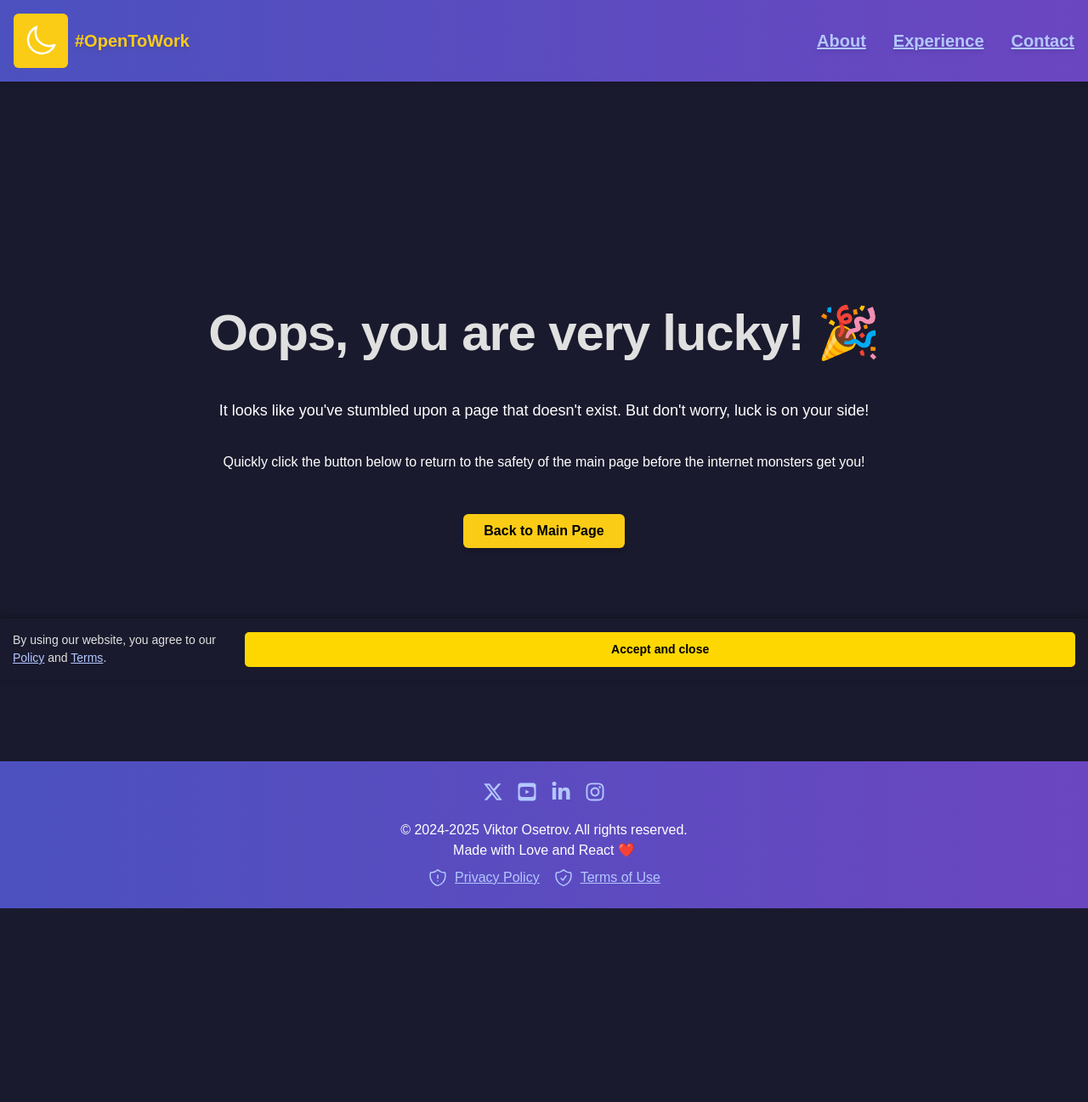
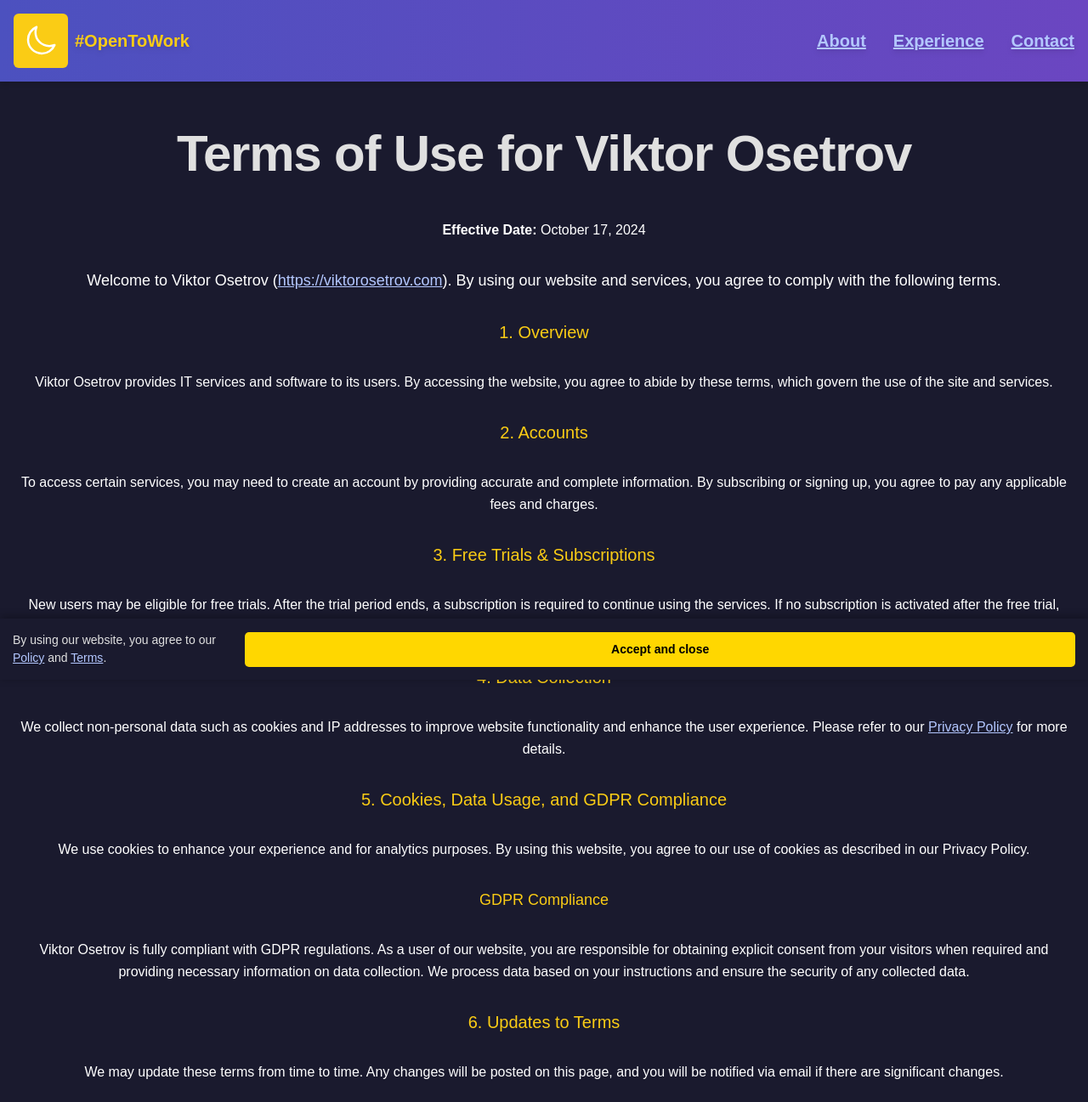
Before and after one commit to victorosetrov/mycv-react, a React (Create React App) app: page /terms-of-use in a window 1280 px wide. Shown: the top 1297 px of the page at 85% size. Before the commit the page ends 1069 px from the top, so only its background shows below. Built offline with nearby package versions, Linux system fonts and the light colour scheme.

Commit message:
Adding Terms of Use

```diff
--- a/src/App.js
+++ b/src/App.js
@@ -8,7 +8,8 @@ const MainIntro = lazy(() => import('./components/MainIntro'));
 const Footer = lazy(() => import('./components/Footer'));
 const CookieConsent = lazy(() => import('./components/CookieConsent'));
 const NotFound = lazy(() => import('./components/NotFound'));
-const PrivacyPolicy = lazy(() => import('./components/PrivacyPolicy')); // Import the new PrivacyPolicy component
+const PrivacyPolicy = lazy(() => import('./components/PrivacyPolicy'));
+const TermsOfUse = lazy(() => import('./components/TermsOfUse'));
 
 function App() {
   useEffect(() => {
@@ -25,8 +26,9 @@ function App() {
             {/* Main Page Route */}
             <Route path="/" element={<MainIntro />} />
 
-            {/* Privacy Policy Route */}
-            <Route path="/privacy-policy" element={<PrivacyPolicy />} /> {/* Add PrivacyPolicy route */}
+            {/* Privacy Policy Route and Terms of Use */}
+            <Route path="/privacy-policy" element={<PrivacyPolicy />} />
+            <Route path="/terms-of-use" element={<TermsOfUse />} />
 
             {/* Catch-all route for 404 */}
             <Route path="*" element={<NotFound />} />
--- /dev/null
+++ b/src/components/TermsOfUse.jsx
@@ -0,0 +1,73 @@
+import React from 'react';
+import { Link } from 'react-router-dom';
+
+const TermsOfUse = () => {
+  return (
+    <section className="max-w-7xl mx-auto flex flex-col items-center justify-center gap-8 px-6 pt-4 pb-8 lg:py-10 min-h-screen text-center">
+      <h1 className="heading-style text-yellow-400">
+        Terms of Use for Viktor Osetrov
+      </h1>
+      <p className="text-md leading-relaxed text-white">
+        <strong>Effective Date:</strong> October 17, 2024
+      </p>
+      <p className="text-lg leading-relaxed text-white">
+        Welcome to Viktor Osetrov (<a href="https://viktorosetrov.com" className="text-yellow-400">https://viktorosetrov.com</a>). By using our website and services, you agree to comply with the following terms.
+      </p>
+
+      <h2 className="text-yellow-400 text-xl">1. Overview</h2>
+      <p className="text-md leading-relaxed text-white">
+        Viktor Osetrov provides IT services and software to its users. By accessing the website, you agree to abide by these terms, which govern the use of the site and services.
+      </p>
+
+      <h2 className="text-yellow-400 text-xl">2. Accounts</h2>
+      <p className="text-md leading-relaxed text-white">
+        To access certain services, you may need to create an account by providing accurate and complete information. By subscribing or signing up, you agree to pay any applicable fees and charges.
+      </p>
+
+      <h2 className="text-yellow-400 text-xl">3. Free Trials & Subscriptions</h2>
+      <p className="text-md leading-relaxed text-white">
+        New users may be eligible for free trials. After the trial period ends, a subscription is required to continue using the services. If no subscription is activated after the free trial, any collected data will be deleted.
+      </p>
+
+      <h2 className="text-yellow-400 text-xl">4. Data Collection</h2>
+      <p className="text-md leading-relaxed text-white">
+        We collect non-personal data such as cookies and IP addresses to improve website functionality and enhance the user experience. Please refer to our <Link to="/privacy-policy" className="text-yellow-400">Privacy Policy</Link> for more details.
+      </p>
+
+      <h2 className="text-yellow-400 text-xl">5. Cookies, Data Usage, and GDPR Compliance</h2>
+      <p className="text-md leading-relaxed text-white">
+        We use cookies to enhance your experience and for analytics purposes. By using this website, you agree to our use of cookies as described in our Privacy Policy.
+      </p>
+
+      <h3 className="text-yellow-400 text-lg">GDPR Compliance</h3>
+      <p className="text-md leading-relaxed text-white">
+        Viktor Osetrov is fully compliant with GDPR regulations. As a user of our website, you are responsible for obtaining explicit consent from your visitors when required and providing necessary information on data collection. We process data based on your instructions and ensure the security of any collected data.
+      </p>
+
+      <h2 className="text-yellow-400 text-xl">6. Updates to Terms</h2>
+      <p className="text-md leading-relaxed text-white">
+        We may update these terms from time to time. Any changes will be posted on this page, and you will be notified via email if there are significant changes.
+      </p>
+
+      <h2 className="text-yellow-400 text-xl">7. Governing Law</h2>
+      <p className="text-md leading-relaxed text-white">
+        These Terms of Use are governed by the laws of the Republic of Ireland and comply with applicable European Union regulations.
+      </p>
+
+      <h2 className="text-yellow-400 text-xl">8. Contact</h2>
+      <p className="text-md leading-relaxed text-white">
+        For any questions or concerns about these terms, please contact us at <a href="mailto:hello@viktorosetrov.com" className="text-yellow-400">hello@viktorosetrov.com</a>.
+      </p>
+
+      <Link to="/">
+        <button
+          className="bg-yellow-400 text-black font-bold py-2 px-6 rounded-md shadow-md hover:bg-yellow-500 mt-4 transition duration-300"
+        >
+          Back to Main Page
+        </button>
+      </Link>
+    </section>
+  );
+};
+
+export default TermsOfUse;
```
